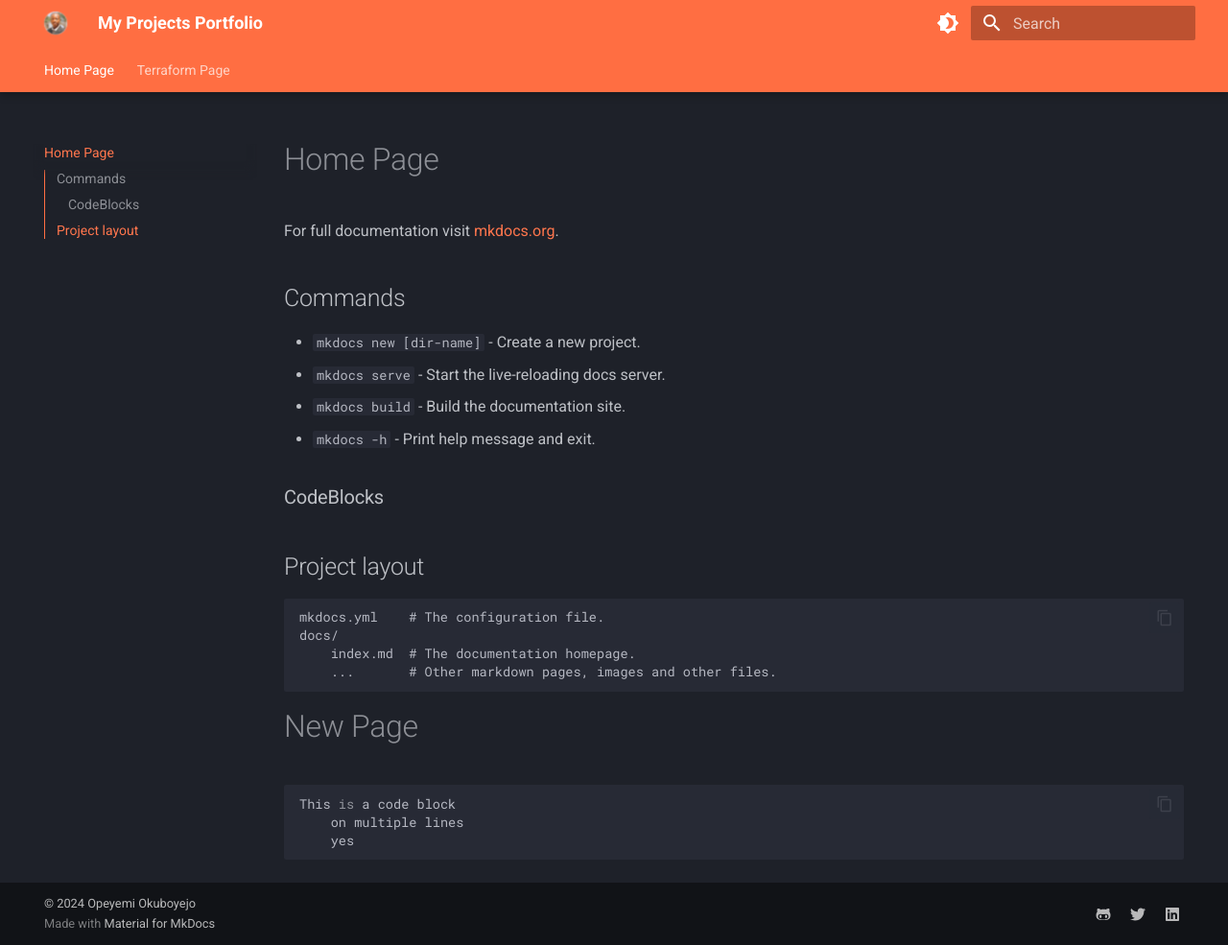
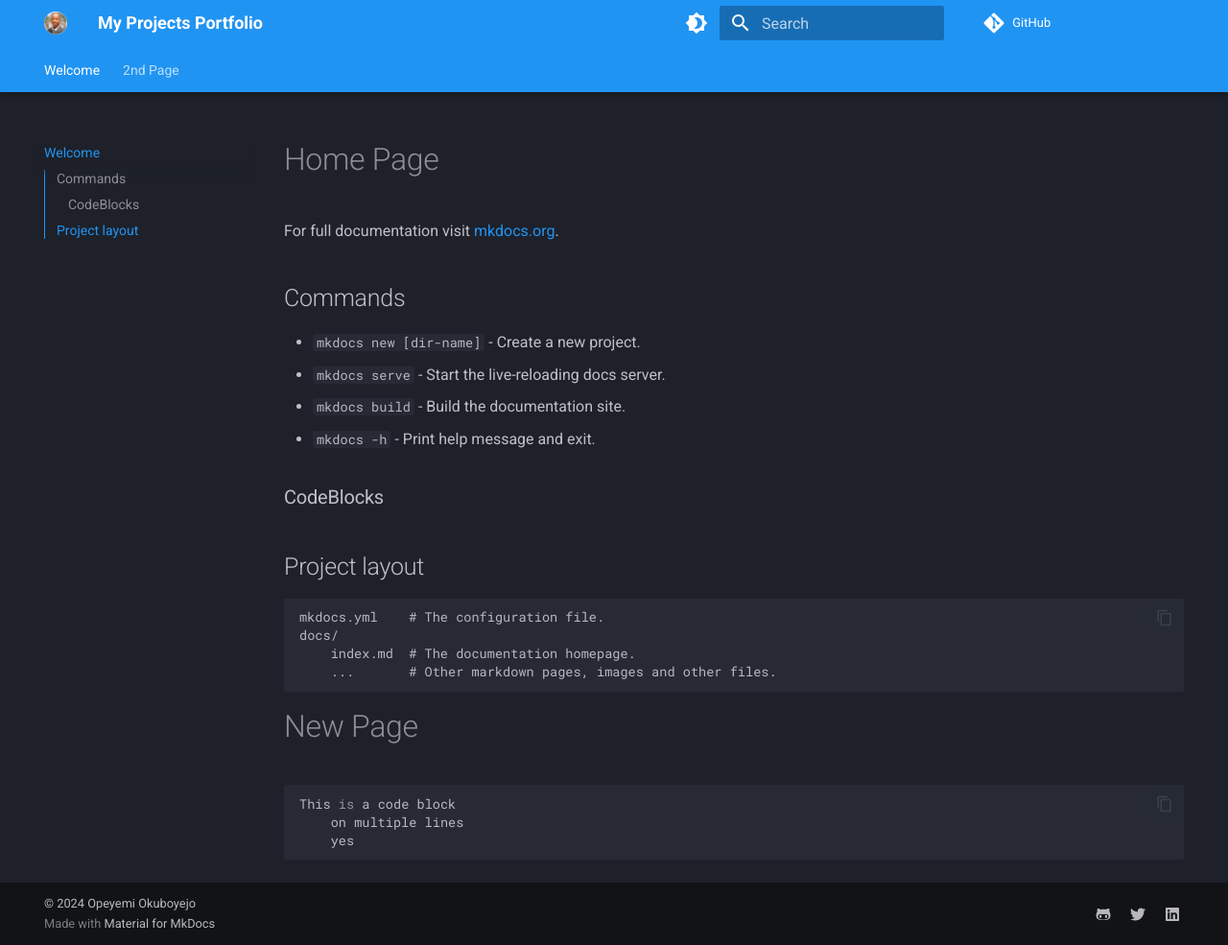
Before and after one commit to opeyemitechpro/my-projects, an MkDocs documentation site: the page built from docs/index.md, in a window 1280 px wide and 985 px high. Shown: the whole window at 96% size. Built offline with MkDocs 1.6.1 and Material for MkDocs 9.7.7, drawn with Linux system fonts in a browser that asks for light colours; comment, search, counter and statistics services are not loaded.

Commit message:
Update mkdocs.yml

```diff
--- a/mkdocs.yml
+++ b/mkdocs.yml
@@ -1,6 +1,14 @@
 
 site_name: My Projects Portfolio
 site_url: https://opeyemitechpro.github.io/my-projects/
+repo_url: https://github.com/opeyemitechpro/my-projects
+
+nav:
+  - Welcome: index.md
+  - 2nd Page: page2.md
+
+
+
 theme:
   name: material
   features:
@@ -29,7 +37,7 @@ theme:
       toggle:
         icon: material/brightness-4
         name: Switch to dark mode
-      primary: deep orange
+      primary: blue
       accent: red
     - scheme: default
       toggle:
```
